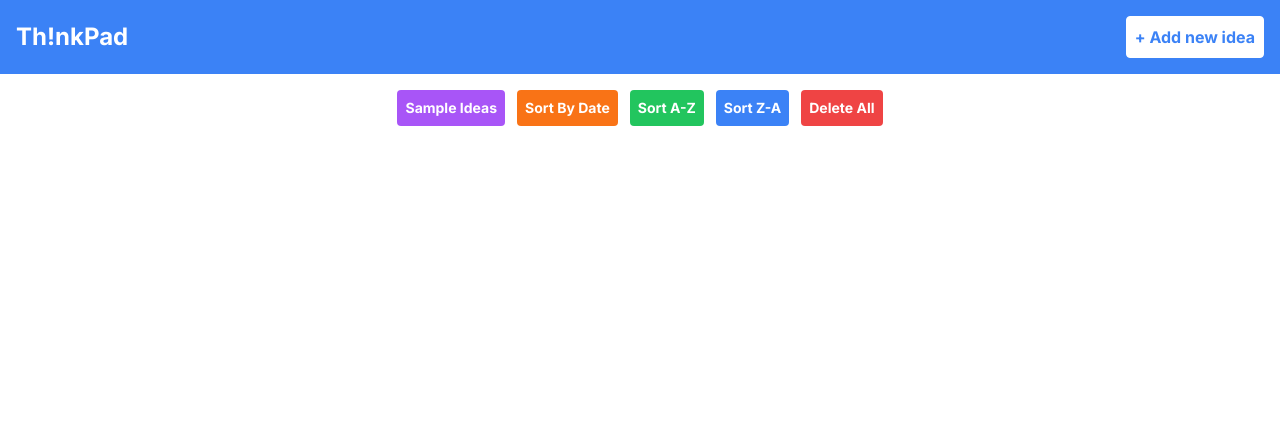
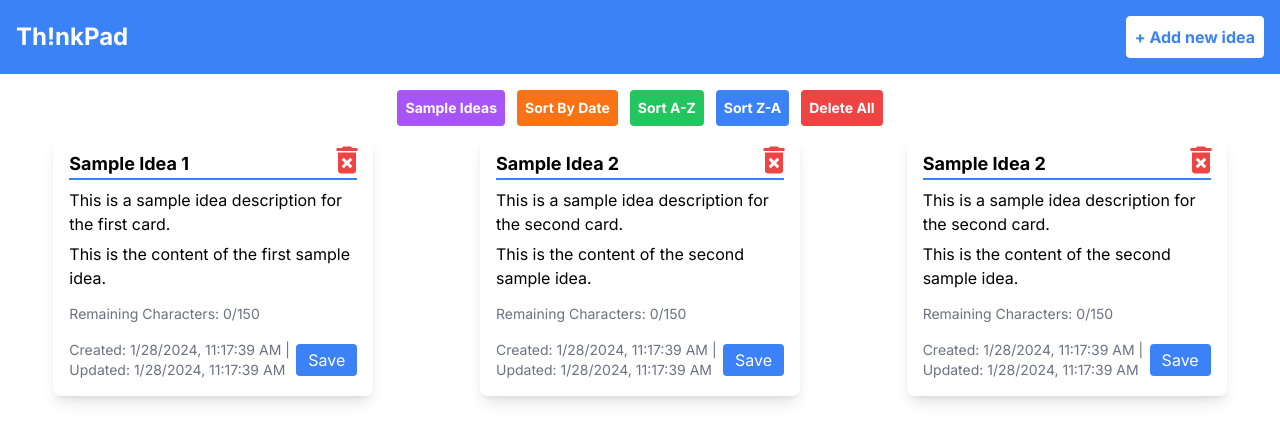
Before and after one commit to mutaremalcolm/technical-take-home_assesment, a Next.js app: page / in a window 1280 px wide. Shown: the top 442 px of the page. Built offline with nearby package versions, Linux system fonts and the light colour scheme.

Commit message:
Sample Ideas Implementation 🚀

```diff
--- a/app/page.tsx
+++ b/app/page.tsx
@@ -2,6 +2,7 @@
 
 import { Idea } from '@/lib/types';
 import { v4 as uuidv4 } from 'uuid';
+import { sampleIdeas } from '@/lib/constants';
 import React, { useState, useEffect } from 'react';
 import Navigation from '@/components/Navbar';
 import IdeaCard from '@/components/IdeaCard';
@@ -17,8 +18,12 @@ export default function Home() {
     if (savedIdeas) {
       setIdeas(JSON.parse(savedIdeas))
       console.log('fetching data from localStorage', JSON.parse(savedIdeas))
+    }else {
+      setIdeas(sampleIdeas);
+      localStorage.setItem('ideas', JSON.stringify(sampleIdeas));
+      console.log('Setting sample ideas in local storage');
     }
-  }, [setIdeas])
+  }, [])
 
   useEffect(() => {
     if (ideas.length > 0) {
@@ -46,10 +51,11 @@ export default function Home() {
 const handleSave = (updatedIdea: Idea, index: number) => {
   const newIdeas = [...ideas];
   newIdeas[index] = updatedIdea;
+  setIdeas(newIdeas);
+  localStorage.setItem('ideas', JSON.stringify(newIdeas));
   console.log('Updated Idea:', updatedIdea);
   console.log('New Ideas:', newIdeas);
-  setIdeas(newIdeas);
-  localStorage.setItem('ideas', JSON.stringify(newIdeas));
+  console.log('executed')
   toast.success('💡 Save Successful', {
     position: "bottom-center"
   })
@@ -101,7 +107,11 @@ const handleClearIdeas = () => {
 
 
 const handleSampleIdeas = () => {
-  const currentDate = new Date();
+    setIdeas(sampleIdeas);
+    localStorage.setItem('ideas', JSON.stringify(sampleIdeas));
+    toast.success('🌟 Sample Ideas Added', {
+      position: 'bottom-center',
+    });
 }
 
   return (
--- a/components/IdeaCard.tsx
+++ b/components/IdeaCard.tsx
@@ -44,7 +44,7 @@ const IdeaCard: React.FC<IdeaCardProps> = ({ idea, onDelete, onSave }) => {
     resolver: zodResolver(EditIdeaSchema),
     mode: "onChange",
     reValidateMode: "onChange",
-    shouldFocusError: true,
+    shouldFocusError: false,
     defaultValues: {
       title: idea.title || '',
       description: idea.description || '',
@@ -59,6 +59,7 @@ const IdeaCard: React.FC<IdeaCardProps> = ({ idea, onDelete, onSave }) => {
   }, [idea, setValue]);
 
   const onSubmit: SubmitHandler<Idea> = async (data) => {
+    console.log('submit executed')
     try {
       const updatedIdea: Idea = EditIdeaSchema.parse({
         ...idea,
@@ -82,8 +83,6 @@ const IdeaCard: React.FC<IdeaCardProps> = ({ idea, onDelete, onSave }) => {
       }
     }
   };
-
-
 
   return (
     <form className={`relative bg-white rounded-lg shadow-lg p-4 mb-4 lg:w-1/4 ${isSaved ? 'bg-green-100' : ''}`} >
@@ -134,7 +133,7 @@ const IdeaCard: React.FC<IdeaCardProps> = ({ idea, onDelete, onSave }) => {
         <button
           type="submit"
           className="bg-blue-500 text-white px-3 py-1 rounded hover:bg-blue-600 focus:outline-none focus:shadow-outline"
-          onClick={() => handleSubmit(onSubmit)()}
+          onClick={(e) => {e.preventDefault(); console.log('Button Clicked'), handleSubmit(onSubmit)()}}
         >
           Save {isSaved && <div className="absolute bottom-0 left-0 p-2 text-green-500">✓ Saved</div>}
         </button>
--- /dev/null
+++ b/lib/constants.tsx
@@ -0,0 +1,29 @@
+import { Idea } from '@/lib/types';
+import { v4 as uuidv4 } from 'uuid';
+
+export const sampleIdeas: Idea[] = [
+  {
+    uuid: uuidv4(),
+    title: 'Sample Idea 1',
+    description: 'This is a sample idea description for the first card.',
+    createdTime: new Date(),
+    updatedTime: new Date(),
+    content: 'This is the content of the first sample idea.',
+  },
+  {
+    uuid: uuidv4(),
+    title: 'Sample Idea 2',
+    description: 'This is a sample idea description for the second card.',
+    createdTime: new Date(),
+    updatedTime: new Date(),
+    content: 'This is the content of the second sample idea.',
+  },
+  {
+    uuid: uuidv4(),
+    title: 'Sample Idea 2',
+    description: 'This is a sample idea description for the second card.',
+    createdTime: new Date(),
+    updatedTime: new Date(),
+    content: 'This is the content of the second sample idea.',
+  },
+];
```
